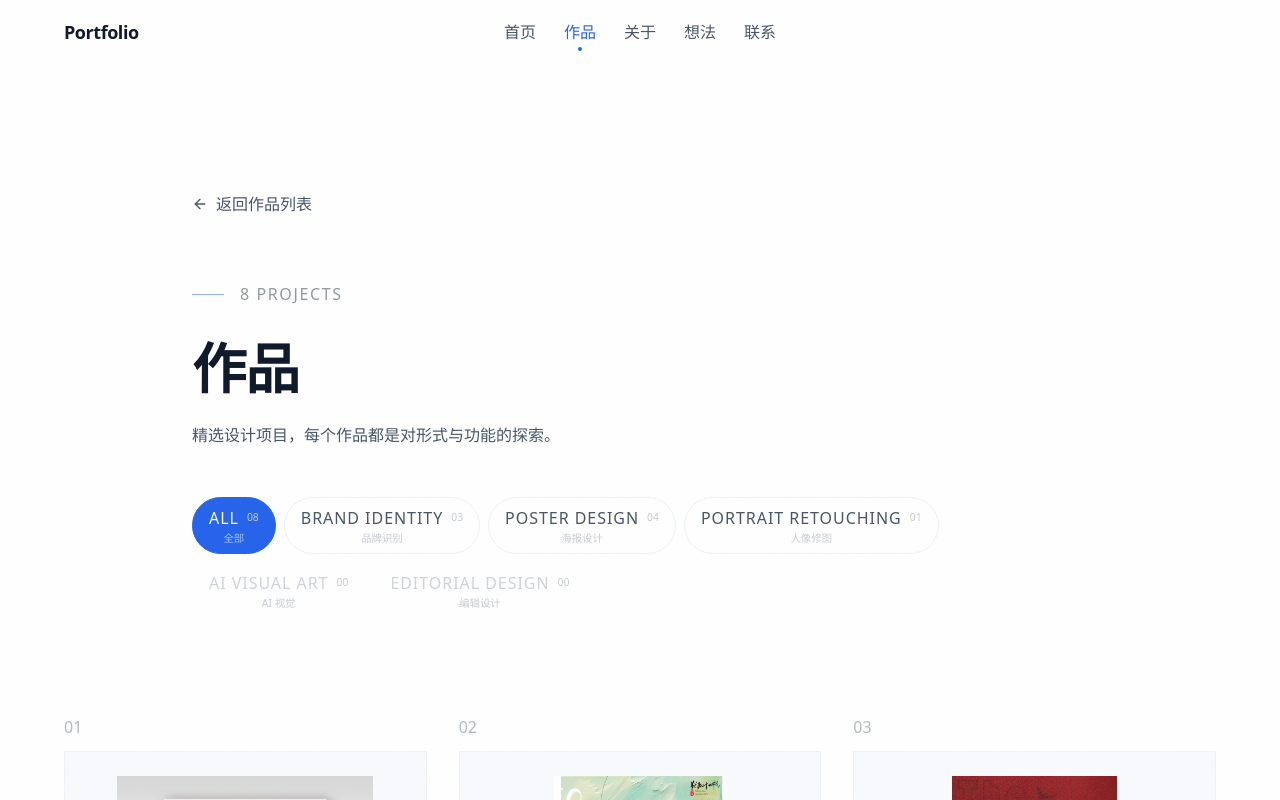
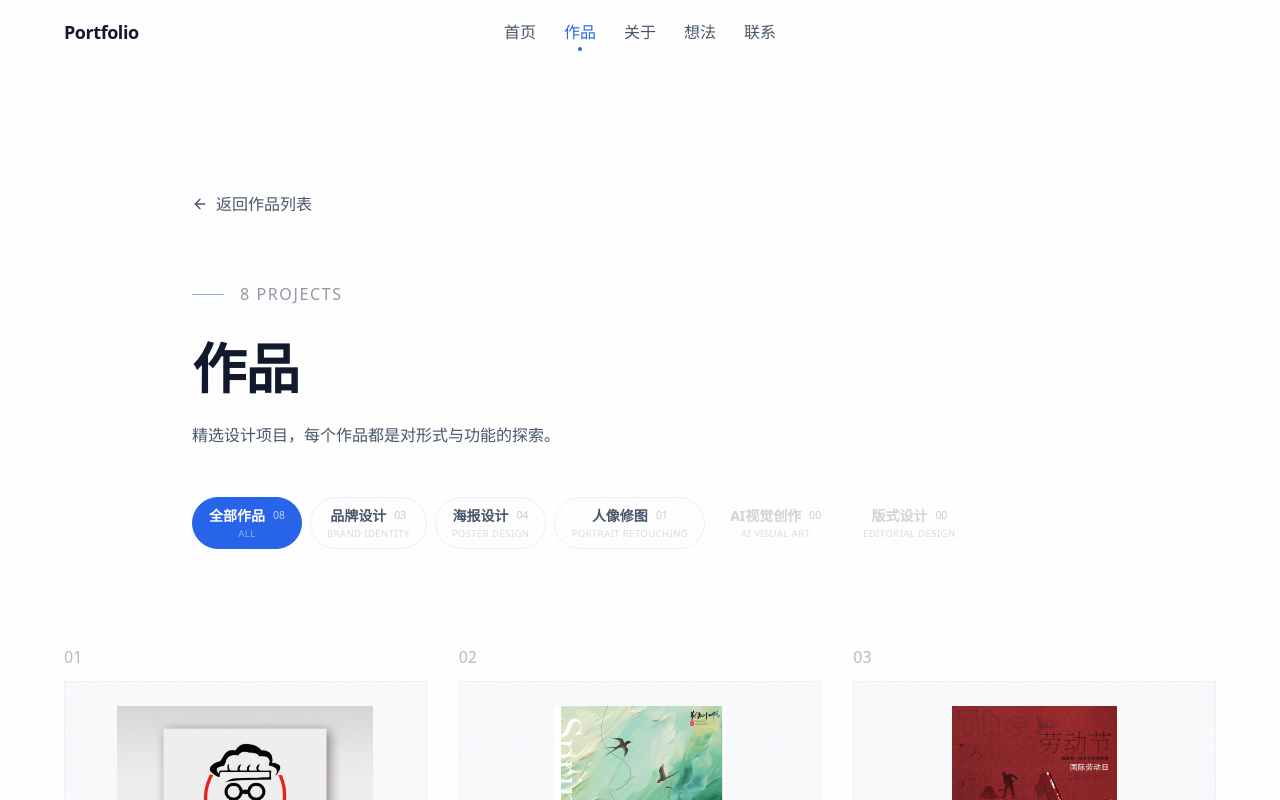
Before and after one commit to maybeable/Ming.-Portfolio-website, a Next.js app: page /works in a window 1280 px wide. Shown: the top 800 px of the page. Built offline with nearby package versions, Linux system fonts and the light colour scheme.

Commit message:
feat: 分类导航中文优先，英文弱化为辅助标签
分类标签体系调整为中文主导，英文作为辅助信息弱化显示。

```diff
--- a/src/app/page.tsx
+++ b/src/app/page.tsx
@@ -29,13 +29,13 @@ export default function Home() {
               Portfolio &mdash; 2026
             </p>
             <h1 className="text-display max-w-4xl">
-              创造有意义
-              <br />
-              <span className="text-primary">的设计</span>
+              设计可见 思想可感
             </h1>
+            <p className="text-h3 md:text-h2 text-foreground-muted/25 font-light tracking-wide mt-4">
+              Design visible. Thought tangible.
+            </p>
             <p className="text-body-lg text-foreground-muted mt-8 max-w-lg leading-relaxed">
-              专注平面设计与视觉传达，探索形式与功能的平衡。
-              每一个项目都是对视觉语言的深度思考。
+              通过图形、文字与影像构建设计体验。
             </p>
 
             {/* 装饰性分隔 */}
@@ -56,11 +56,15 @@ export default function Home() {
             {featured.map(({ category, project }, i) => (
               <AnimatedContainer key={category} delay={i * 0.12}>
                 <div className="mb-4 flex items-baseline gap-3">
-                  <span className="text-caption uppercase tracking-[0.1em] text-primary/70 font-semibold">
-                    {CATEGORY_LABELS[category].en}
+                  <span className="text-body font-bold text-primary/70">
+                    {CATEGORY_LABELS[category].primary === "zh"
+                      ? CATEGORY_LABELS[category].zh
+                      : CATEGORY_LABELS[category].en}
                   </span>
-                  <span className="text-caption text-foreground-muted/40 font-medium">
-                    {CATEGORY_LABELS[category].zh}
+                  <span className="text-caption uppercase tracking-[0.04em] text-foreground-muted/20 font-medium">
+                    {CATEGORY_LABELS[category].primary === "zh"
+                      ? CATEGORY_LABELS[category].en
+                      : CATEGORY_LABELS[category].zh}
                   </span>
                 </div>
                 <ProjectCard
@@ -100,7 +104,7 @@ export default function Home() {
                   有项目要合作？
                 </h2>
                 <p className="text-body-lg text-foreground-muted mt-4 max-w-md">
-                  无论品牌识别、编辑设计还是数字产品&mdash;&mdash;一起创造一些有意义的设计。
+                  无论品牌识别、编辑设计还是数字产品，聊聊想法。
                 </p>
               </div>
               <Link
--- a/src/components/ui/CategoryFilter.tsx
+++ b/src/components/ui/CategoryFilter.tsx
@@ -30,8 +30,8 @@ export function CategoryFilter({ categoriesWithCount }: CategoryFilterProps) {
   return (
     <div className="flex flex-wrap items-center gap-2">
       <FilterPill
-        label="All"
-        sublabel="全部"
+        label="全部作品"
+        sublabel="All"
         count={totalCount}
         isActive={activeCategory === null}
         onClick={() => handleFilter(null)}
@@ -39,8 +39,8 @@ export function CategoryFilter({ categoriesWithCount }: CategoryFilterProps) {
       {categoriesWithCount.map(({ category, count }) => (
         <FilterPill
           key={category}
-          label={CATEGORY_LABELS[category].en}
-          sublabel={CATEGORY_LABELS[category].zh}
+          label={CATEGORY_LABELS[category].primary === "zh" ? CATEGORY_LABELS[category].zh : CATEGORY_LABELS[category].en}
+          sublabel={CATEGORY_LABELS[category].primary === "zh" ? CATEGORY_LABELS[category].en : CATEGORY_LABELS[category].zh}
           count={count}
           isActive={activeCategory === category}
           onClick={() => handleFilter(category)}
@@ -80,10 +80,10 @@ function FilterPill({
       `}
       disabled={count === 0}
     >
-      <span className="inline-flex items-center gap-2 text-caption uppercase tracking-[0.06em] font-medium">
+      <span className="inline-flex items-center gap-2 text-sm font-semibold">
         {label}
         <span
-          className={`tabular-nums text-[0.65rem] tracking-normal ${
+          className={`tabular-nums text-[0.65rem] font-medium tracking-normal ${
             isActive ? "text-white/70" : "text-foreground-muted/30"
           }`}
         >
@@ -91,8 +91,8 @@ function FilterPill({
         </span>
       </span>
       <span
-        className={`text-[0.65rem] leading-tight mt-0.5 ${
-          isActive ? "text-white/60" : "text-foreground-muted/30"
+        className={`text-[0.6rem] leading-tight mt-0.5 uppercase tracking-[0.04em] font-medium ${
+          isActive ? "text-white/50" : "text-foreground-muted/20"
         }`}
       >
         {sublabel}
--- a/src/lib/categories.ts
+++ b/src/lib/categories.ts
@@ -16,12 +16,12 @@ export function getCategoryLabel(category: Category): string {
   return category;
 }
 
-export const CATEGORY_LABELS: Record<Category, { en: string; zh: string }> = {
-  "Brand Identity": { en: "Brand Identity", zh: "品牌识别" },
-  "Poster Design": { en: "Poster Design", zh: "海报设计" },
-  "Portrait Retouching": { en: "Portrait Retouching", zh: "人像修图" },
-  "AI Visual Art": { en: "AI Visual Art", zh: "AI 视觉" },
-  "Editorial Design": { en: "Editorial Design", zh: "编辑设计" },
+export const CATEGORY_LABELS: Record<Category, { en: string; zh: string; primary: "en" | "zh" }> = {
+  "Brand Identity": { en: "Brand Identity", zh: "品牌设计", primary: "zh" },
+  "Poster Design": { en: "Poster Design", zh: "海报设计", primary: "zh" },
+  "Portrait Retouching": { en: "Portrait Retouching", zh: "人像修图", primary: "zh" },
+  "AI Visual Art": { en: "AI Visual Art", zh: "AI视觉创作", primary: "zh" },
+  "Editorial Design": { en: "Editorial Design", zh: "版式设计", primary: "zh" },
 };
 
 export const CATEGORY_META: Record<Category, string> = {
```
